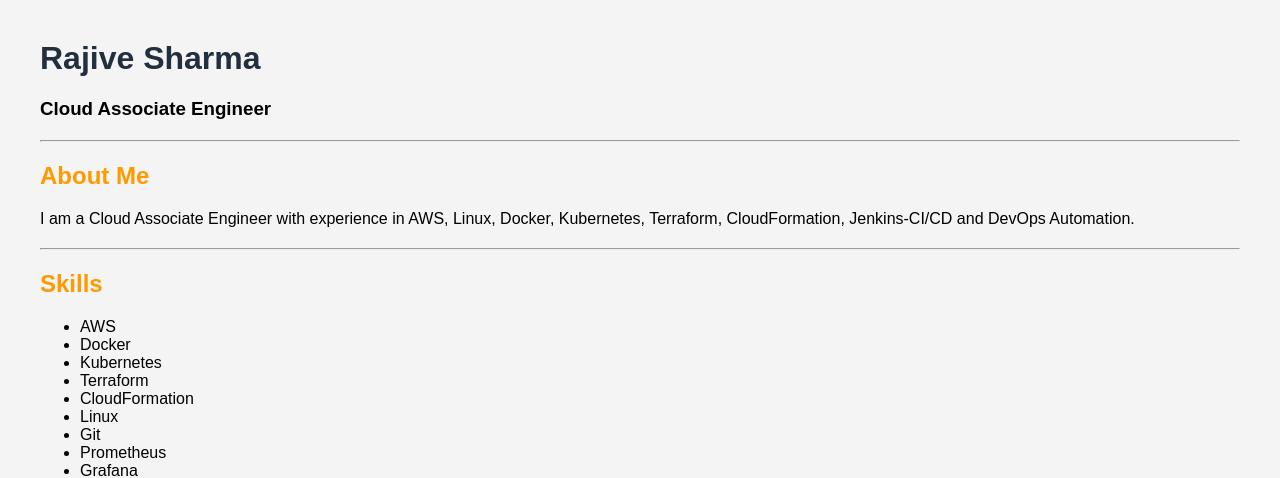
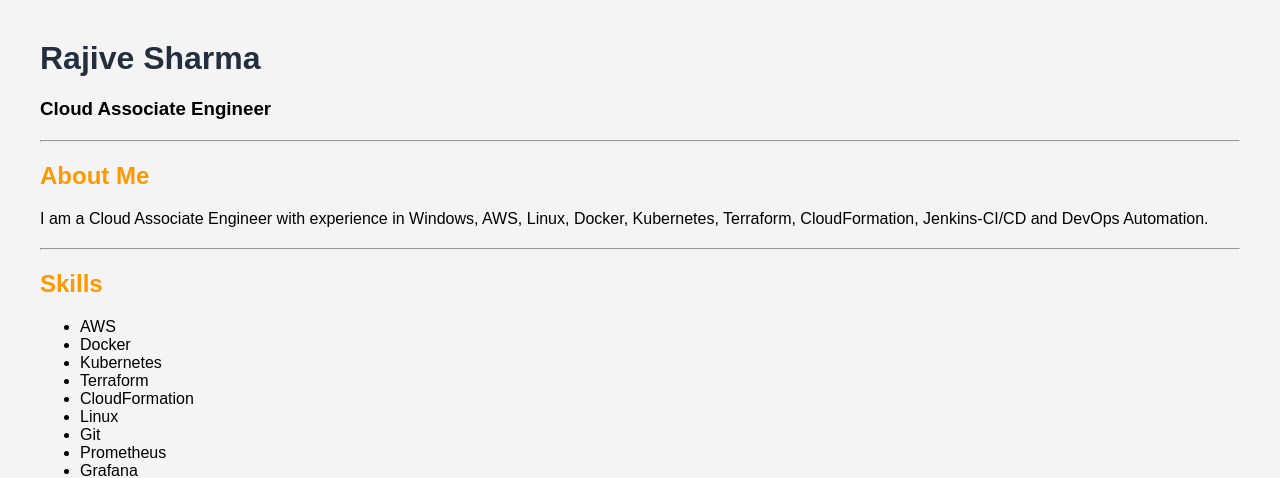
Before and after one commit to RajiveSharma771/My-Portfolio, a Flask app: page / in a window 1280 px wide. Shown: the top 478 px of the page. Run offline with Flask 3, Linux system fonts and the light colour scheme.

Commit message:
third commit

```diff
--- a/templates/index.html
+++ b/templates/index.html
@@ -16,7 +16,7 @@
 <h2>About Me</h2>
 
 <p>
-I am a Cloud Associate Engineer with experience in AWS,
+I am a Cloud Associate Engineer with experience in Windows, AWS,
 Linux, Docker, Kubernetes, Terraform, CloudFormation, Jenkins-CI/CD and DevOps Automation.
 </p>
 
```
